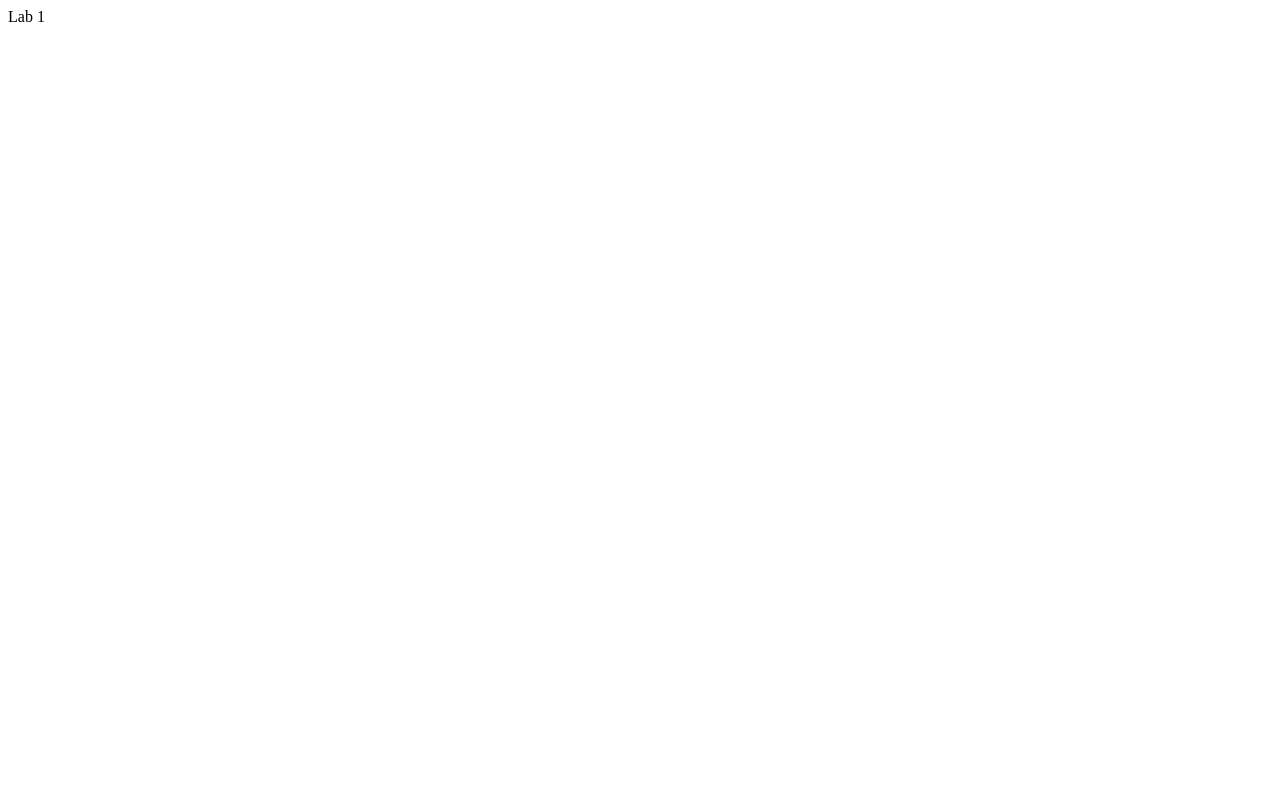
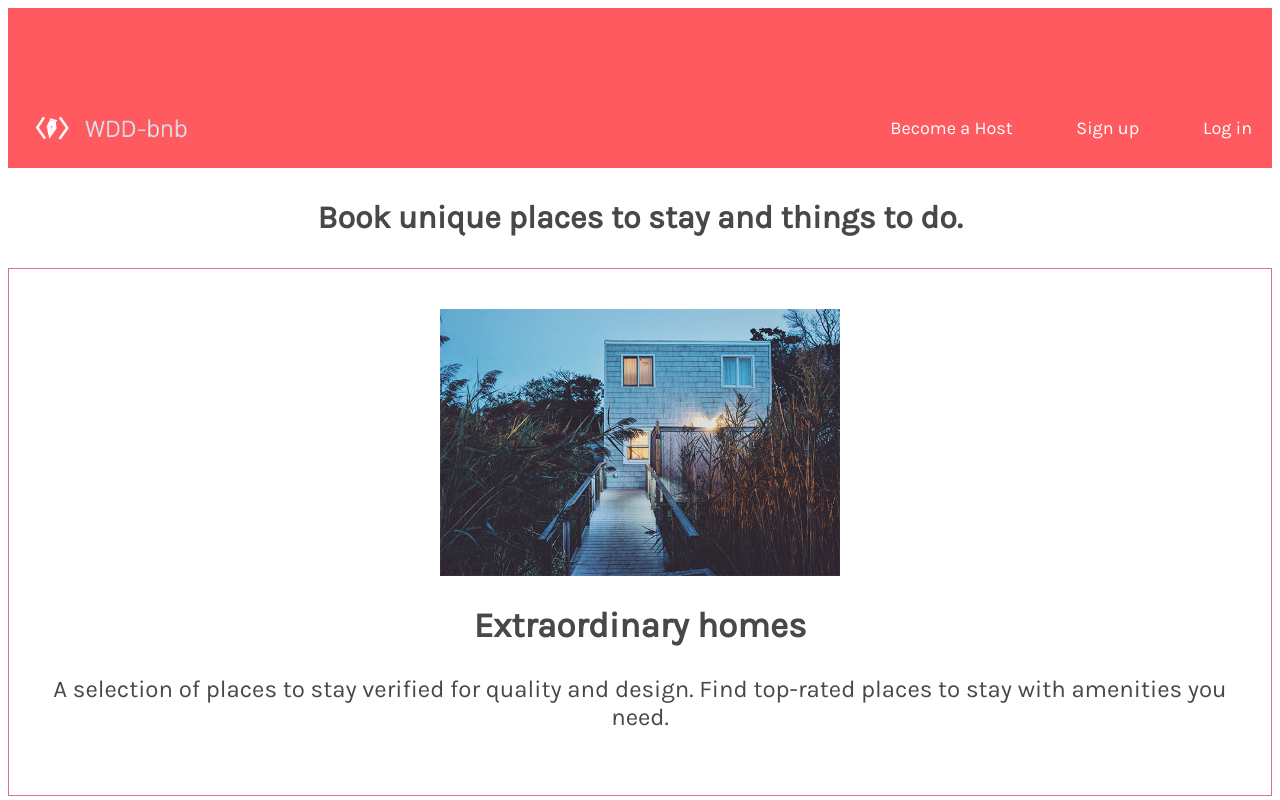
Before and after one commit to anha1318/anha1318.github.io, a plain HTML site: page labs/lab2/index.html in a window 1280 px wide. Shown: the top 800 px of the page. Drawn offline with Linux system fonts and the light colour scheme.

Commit message:
Add files via upload

```diff
--- /dev/null
+++ b/labs/lab2/css/style.css
@@ -0,0 +1,67 @@
+body {
+    font-family: Karla, sans-serif;
+    color:#484848;
+}
+nav ul {
+    list-style-type: none;
+    padding-inline-start: 0;
+    margin-block-start: 0;
+    margin-block-end: 0;
+}
+header {
+    background-color: #FF5A5F;
+    margin: 0;
+    padding: 0;
+    height: 80px;
+}
+#logo {
+    height: 80px;
+}
+nav {
+    display: inline-block;
+    float: right;
+}
+nav li {
+    display: inline-block;
+    margin-left: 40px;
+    margin-right: 20px;
+    line-height: 80px;
+}
+nav a {
+    color: white;
+    font-size: 18px;
+    text-decoration: none ;
+    cursor: pointer;
+}
+nav li:hover {
+    text-decoration: underline;
+}
+.content {
+    width: 900px;
+    margin: auto;
+}
+section {
+    padding: 40px;
+    border: 1px solid palevioletred;
+    margin-bottom: 45px;
+}
+section img {
+    width: 400px;
+    display: block;
+    margin-left: auto;
+    margin-right: auto;
+}
+h1 {
+    font-size: 40x;
+    padding-top: 10px;
+    padding-bottom: 10px;
+    text-align: center;
+}
+h2 {
+    font-size: 35px;
+    text-align: center;
+}
+section p {
+    font-size: 24px;
+    text-align: center;
+}
--- a/labs/lab2/index.html
+++ b/labs/lab2/index.html
@@ -1,6 +1,55 @@
-<!DOCTYPE html>
 <html>
-    <body>
-        Lab 1
-    </body>
+  <head>
+    <title>WDD-bnb</title>
+    <link href="https://fonts.googleapis.com/css?family=Karla&display=swap" rel="stylesheet">
+    <link rel="stylesheet" href="css/style.css">
+  </head>
+
+  <body>
+    <header>
+      <div class="content">
+        <!--logo and nav-->
+      </div>
+    </header>
+    <div class="content">
+      <!--h1 and three sections-->
+    </div>
+  </body>
+
+  <body>
+    <header>
+      <a href="home">
+        <img src="img/logo.png" alt="" id="logo" />
+      </a>
+      <nav>
+        <ul>
+          <li><a href="become-host">Become a Host</a></li>
+          <li><a href="sign-up">Sign up</a></li>
+          <li><a href="log-in">Log in</a></li>
+        </ul>
+      </nav>
+    </header>
+
+    <h1>Book unique places to stay and things to do.</h1>
+    <section>
+      <img src="img/house.png" />
+      <h2>Extraordinary homes</h2>
+      <p>
+        A selection of places to stay verified for quality and design. Find
+        top-rated places to stay with amenities you need.
+      </p>
+    </section>
+    <section>
+      <img src="img/city.png" />
+      <h2>Places to stay around the world</h2>
+      <p>Explore a new city on your next trip!</p>
+    </section>
+    <section>
+      <img src="img/sushimaking.png" />
+      <h2>Top-rated experiences</h2>
+      <p>
+        Book one-of-a-kind activities hosted by locals, created for the curious.
+      </p>
+    </section>
+  </body>
 </html>
```
Also changed, not shown: labs/lab2/img/city.png (added), labs/lab2/img/house.png (added), labs/lab2/img/logo.png (added), labs/lab2/img/sushimaking.png (added).
